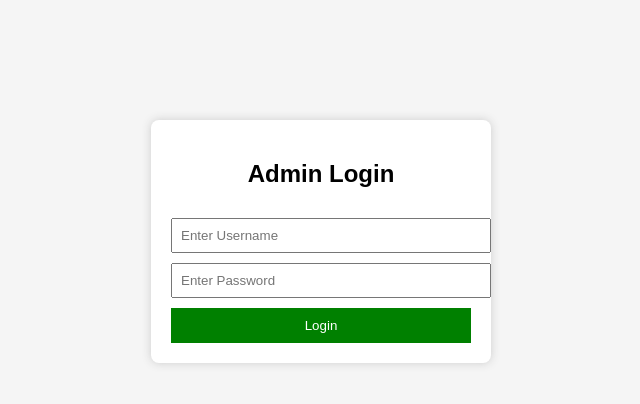
After one commit to stripathi11223344/Smart-Inventory-Management, a Flask app: page /login in a window 1280 px wide. The commit adds this page. Shown: the top 404 px of the page, without its empty margins (319-959 px from the left). Run offline with Flask 3, Linux system fonts and the light colour scheme.

Commit message:
Updated requirements

```diff
--- a/app.py
+++ b/app.py
@@ -1,4 +1,7 @@
 from flask import Flask, render_template, request, redirect, url_for, flash
+from flask import session
+  # you already have, keep any value
+
 import mysql.connector
 import os   # <-- needed for environment variables
 
@@ -20,6 +23,9 @@ def get_db_connection():
 # Home page — show all items
 @app.route('/')
 def index():
+    if not session.get('logged_in'):
+        return redirect('/login')
+
     conn = get_db_connection()
     cursor = conn.cursor()
     cursor.execute("SELECT * FROM items ORDER BY id DESC")
@@ -47,6 +53,29 @@ def add_item():
 
     flash("Item added successfully!")
     return redirect(url_for('index'))
+# GET ITEM TO UPDATE
+@app.route('/update_quantity/<int:id>', methods=['GET'])
+def update_quantity(id):
+    conn = get_db_connection()
+    cursor = conn.cursor()
+    cursor.execute("SELECT * FROM items WHERE id=%s", (id,))
+    item = cursor.fetchone()
+    conn.close()
+    return render_template('update_quantity.html', item=item)
+
+# UPDATE LOADED ITEM
+@app.route('/update_quantity/<int:id>', methods=['POST'])
+def update_quantity_post(id):
+    quantity = request.form['quantity']
+
+    conn = get_db_connection()
+    cursor = conn.cursor()
+    cursor.execute("UPDATE items SET quantity=%s WHERE id=%s", (quantity, id))
+    conn.commit()
+    conn.close()
+
+    return redirect('/')
+
 
 # Delete item
 @app.route('/delete/<int:id>')
@@ -61,5 +90,30 @@ def delete_item(id):
     flash("Item deleted successfully!")
     return redirect(url_for('index'))
 
+# LOGIN
+@app.route('/login', methods=['GET', 'POST'])
+def login():
+    if request.method == "POST":
+        username = request.form['username']
+        password = request.form['password']
+
+        # SIMPLE LOGIN (you can change username/password)
+        if username == "SWAPNIL" and password == "BBDGROUP123":
+            session['logged_in'] = True
+            return redirect('/')
+        else:
+            return render_template("login.html", error="Invalid username or password")
+
+    return render_template("login.html")
+
+# LOGOUT
+@app.route('/logout')
+def logout():
+    session.pop('logged_in', None)
+    return redirect('/login')
+
+
+
+
 if __name__ == "__main__":
     app.run(debug=True)
--- /dev/null
+++ b/templates/login.html
@@ -0,0 +1,59 @@
+<!DOCTYPE html>
+<html>
+<head>
+    <title>Admin Login</title>
+    <style>
+        body {
+            background: #f5f5f5;
+            font-family: Arial;
+        }
+        .login-box {
+            width: 300px;
+            margin: 120px auto;
+            padding: 20px;
+            background: white;
+            border-radius: 8px;
+            box-shadow: 0px 0px 10px #ccc;
+        }
+        input {
+            width: 100%;
+            padding: 8px;
+            margin-top: 10px;
+        }
+        button {
+            width: 100%;
+            padding: 10px;
+            margin-top: 10px;
+            background: green;
+            color: white;
+            border: none;
+            cursor: pointer;
+        }
+        h2 {
+            text-align: center;
+        }
+        .error {
+            color: red;
+            text-align: center;
+        }
+    </style>
+</head>
+<body>
+
+<div class="login-box">
+    <h2>Admin Login</h2>
+
+    {% if error %}
+        <p class="error">{{ error }}</p>
+    {% endif %}
+
+    <form action="/login" method="POST">
+        <input type="text" name="username" placeholder="Enter Username" required>
+        <input type="password" name="password" placeholder="Enter Password" required>
+
+        <button type="submit">Login</button>
+    </form>
+</div>
+
+</body>
+</html>
```
Also changed, not shown: static/style.css (+17 -0 lines), templates/index.html (+10 -0 lines), templates/update_quantity.html (added, +20 -0 lines).
